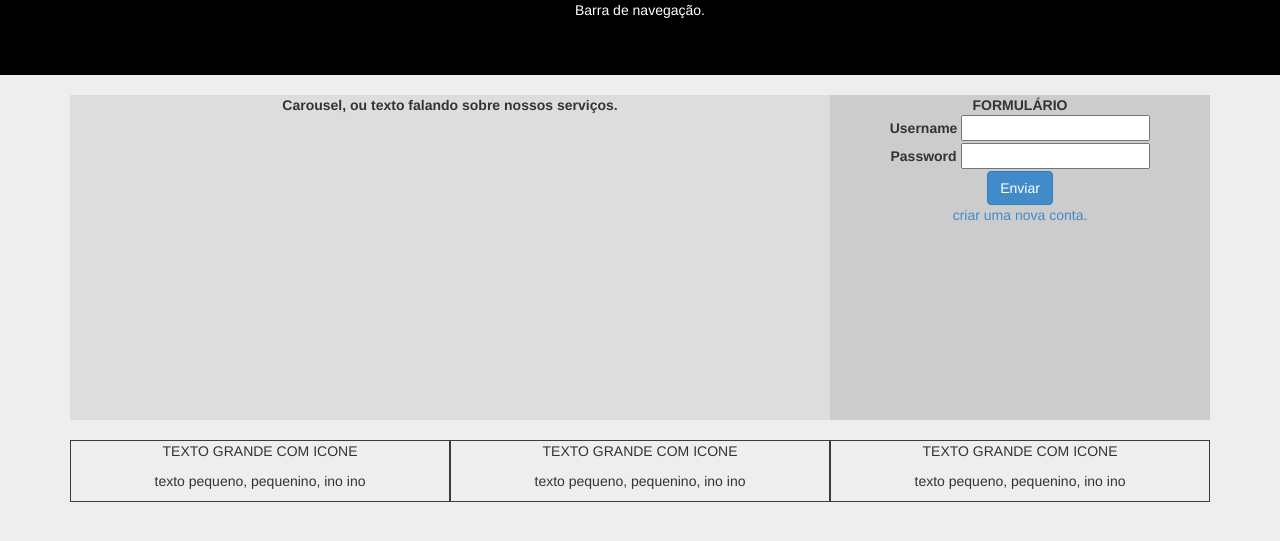
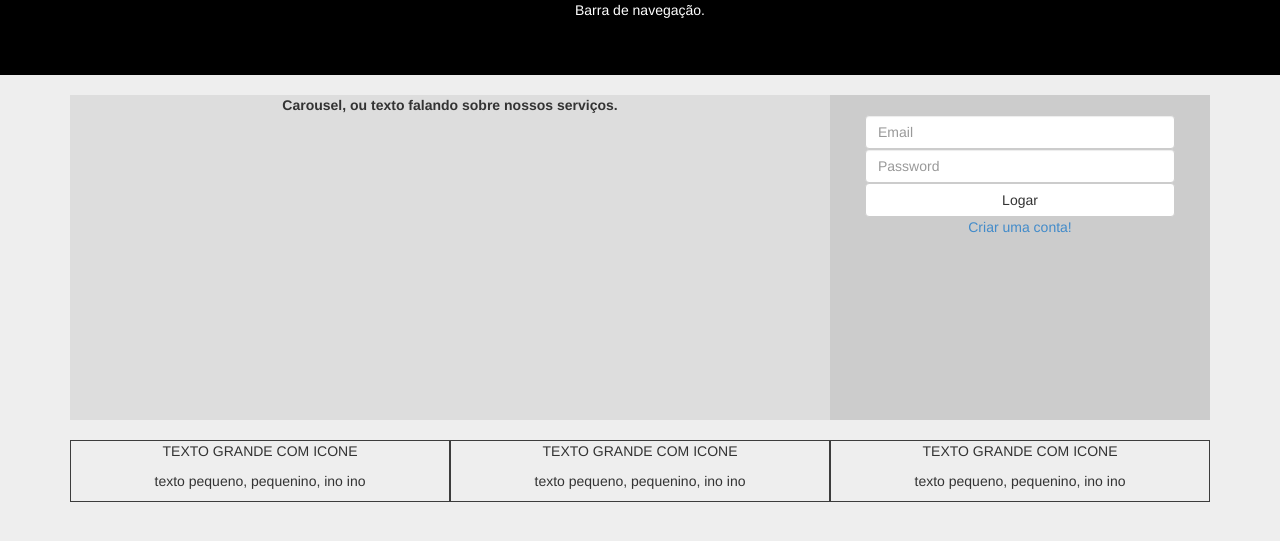
Before and after one commit to SamuelFernandesF/SistemaParaGerenciamentoDeSaloes, a PHP site: page / in a window 1280 px wide. Shown: the top 541 px of the page. Run offline with PHP 8.4, Linux system fonts and the light colour scheme; some libraries are stand-ins or nearby versions.

Commit message:
Agora é possível fazer o login (cadastrando através do phpmyadmin), próximo passo criação de um novo usuário

```diff
--- a/index.php
+++ b/index.php
@@ -24,19 +24,24 @@
                 <strong>Carousel, ou texto falando sobre nossos serviços.</strong>
             </div>
             <div class="col-md-4" style="background-color: #ccc; height: 325px;margin-top: 20px; text-align: center">
-                <div class="col-md-12">
-                    <strong>FORMULÁRIO</strong> <br>
-                    <label>Username</label>
-                    <input type="text">
-                    <br>
-                    <label>Password</label>
-                    <input type="password">
-                    <br>
-                    <button type="submit" class="btn btn-primary"> Enviar</button>
-                    <br>
-                    <a href="#">criar uma nova conta.</a>
+                <div class="col-md-12" style="padding: 20px ">
+                    <form role="form" method="POST" action="funcoesPHP/Login.php">
+                        <div class="row">
+                            <div class="col-md-12">
+                                <input type="text" class="form-control" id="email_login" name="email_login" placeholder="Email">
+                            </div>
+                        </div>
+                        <div class="row">
+                            <div class="col-md-12">
+                                <input type="password" class="form-control" name="password_login" id="password_login" placeholder="Password">
+                            </div>
+                        </div>
+                        <button onclick="" class="btn btn-default btn-block">Logar</button>
+                        <a href="#"> Criar uma conta! </a>
+                    </form>
                 </div>
             </div>
+
         </div>
     </div>
     <div class="row">
--- /dev/null
+++ b/necessaryPHP/db_con.php
@@ -0,0 +1,4 @@
+<?php
+session_start();
+$db = mysqli_connect("localhost","root","", "sgs");
+?>
```
Also changed, not shown: funcoesPHP/Login.php (added, +14 -0 lines).
